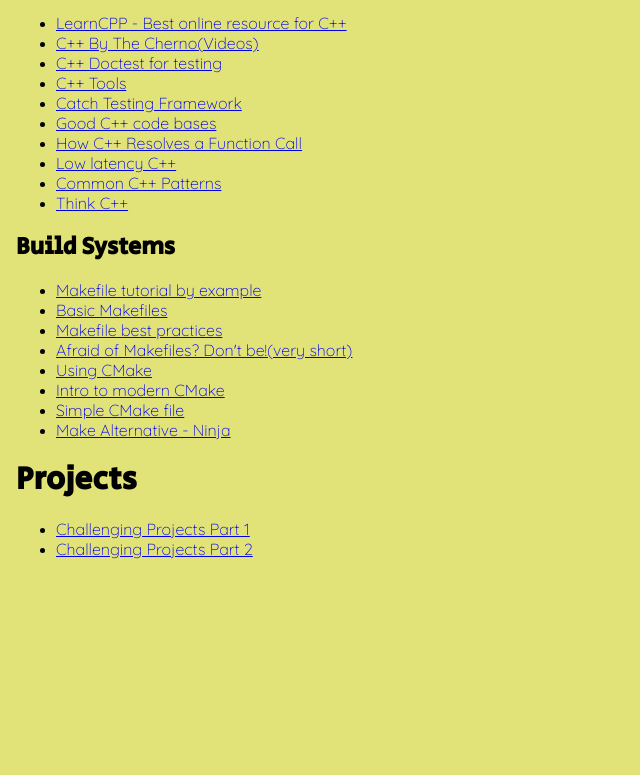
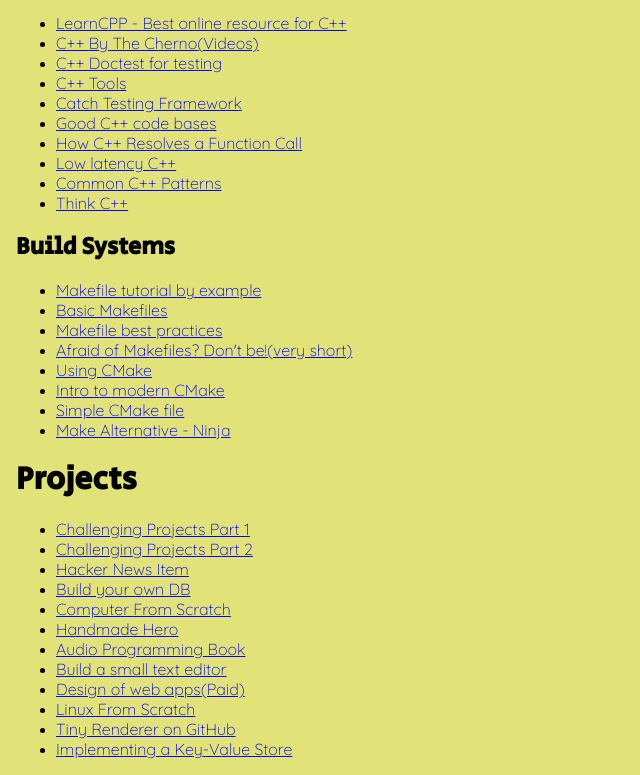
Before and after one commit to xk1234/xk1234.github.io, a plain HTML site: page learncs.html in a window 1280 px wide. Shown: the part 3335-4110 px from the top of the page, without its empty margins (0-640 px from the left). Before the commit the page ends 3910 px from the top, so only its background shows below. Drawn offline with Linux system fonts and the light colour scheme.

Commit message:
added projects

```diff
--- a/learncs.html
+++ b/learncs.html
@@ -654,6 +654,17 @@
       <ul>
         <li><a href="https://web.archive.org/web/20210507204242/http://web.eecs.utk.edu/~azh/blog/challengingprojects.html">Challenging Projects Part 1</a></li>
         <li><a href="https://web.archive.org/web/20210421120120/https://web.eecs.utk.edu/~azh/blog/morechallengingprojects.html">Challenging Projects Part 2</a></li>
+        <li><a href="https://news.ycombinator.com/item?id=16591918">Hacker News Item</a></li>
+<li><a href="https://cstack.github.io/db_tutorial/">Build your own DB</a></li>
+<li><a href="https://github.com/pervognsen/bitwise">Computer From Scratch</a></li>
+<li><a href="https://handmadehero.org/">Handmade Hero</a></li>
+<li><a href="https://www.amazon.com/Audio-Programming-Book-MIT-Press/dp/0262014467">Audio Programming Book</a></li>
+<li><a href="https://viewsourcecode.org/snaptoken/kilo/">Build a small text editor</a></li>
+<li><a href="https://www.destroyallsoftware.com/screencasts/catalog">Design of web apps(Paid)</a></li>
+<li><a href="https://www.linuxfromscratch.org/">Linux From Scratch</a></li>
+<li><a href="https://github.com/ssloy/tinyrenderer">Tiny Renderer on GitHub</a></li>
+<li><a href="https://codecapsule.com/2012/11/07/implementing-a-key-value-store-part-1-what-are-key-value-stores-and-why-implement-one/">Implementing a Key-Value Store</a></li>
+
       </ul>
     </main>
   </body>
```
